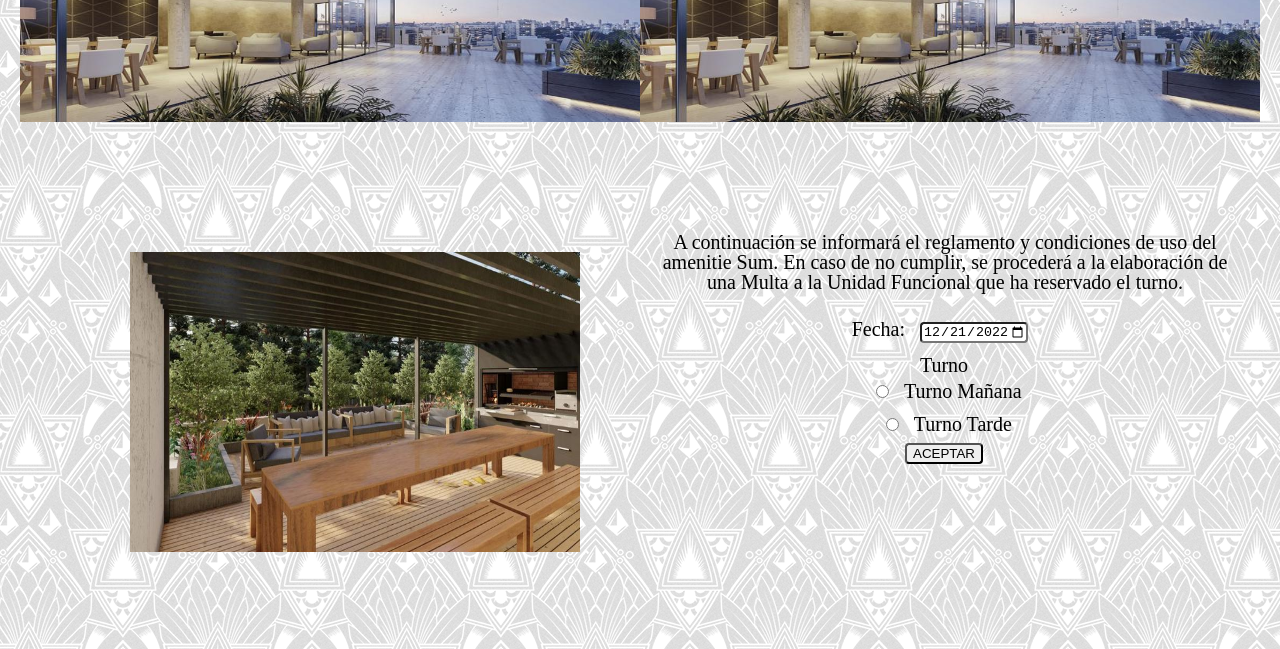
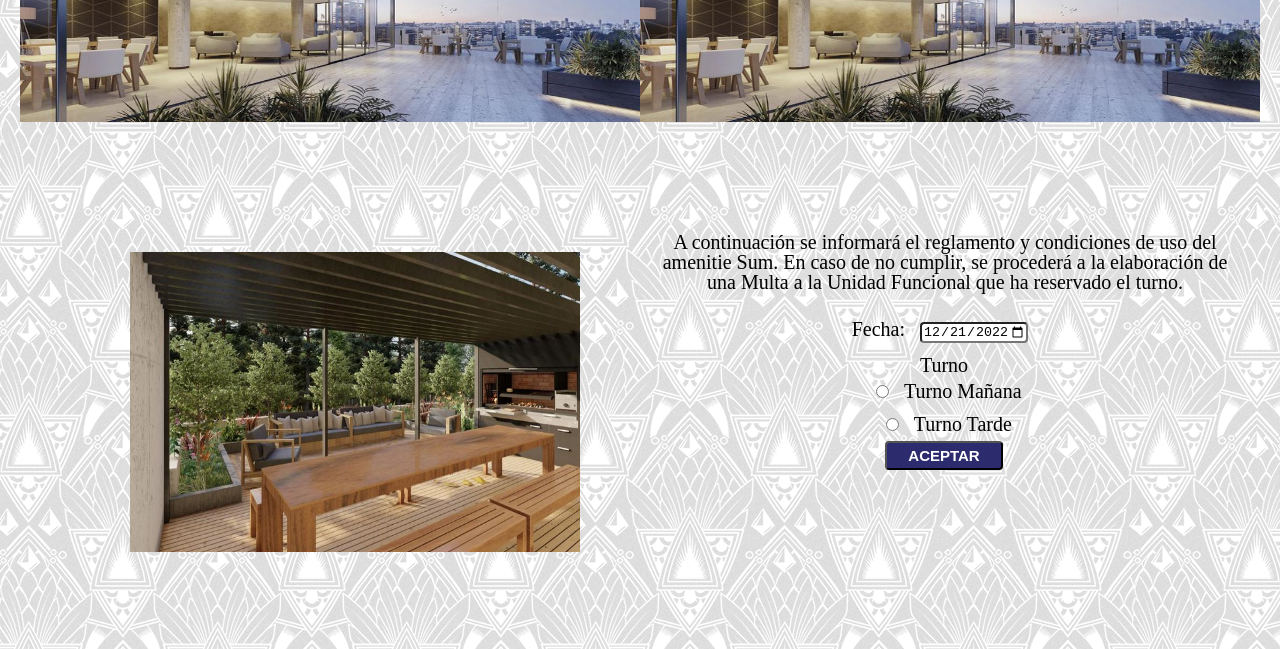
Before and after one commit to FysisNacho/reservAr02, a plain HTML site: page sum.html in a window 1280 px wide. Shown: the part 98-747 px from the top of the page. Drawn offline with Linux system fonts and the light colour scheme.

Commit message:
actualizacion de animaciones en index

```diff
--- a/stylesheet.css
+++ b/stylesheet.css
@@ -32,6 +32,7 @@ header {width: auto;
                         background-image: url(./fotos-reservar/terraza.jpg);
                         background-repeat:round;
                         }
+
 a {text-decoration: none;}
 
 a :hover {color: rgb(240, 8, 8);}
@@ -49,10 +50,19 @@ main {padding: 0px;
                     padding-top: 60px;}
 
 #img_amenities {width: 450px; height: 300px; margin: 80px; float: left;}
+.imagen_menu_principal:hover{transform: scale(1.5); transition: all;}
+
 #boton_de_turno{font-size: 20px; text-align: center; padding: 2px; cursor: pointer}
 
 .calendario {cursor: pointer;}
-.boton_aceptar {cursor: pointer; transition: 0.5s;}
+.boton_aceptar {cursor: pointer;
+                transition: 0.5s;
+                width: 10%;
+                padding: 4px;
+                font-size: 15px;
+                font-weight: bold;
+                color: white;
+                background: rgb(43, 43, 110)}
 
 #formualario-index {margin: 50px;}
 
```
